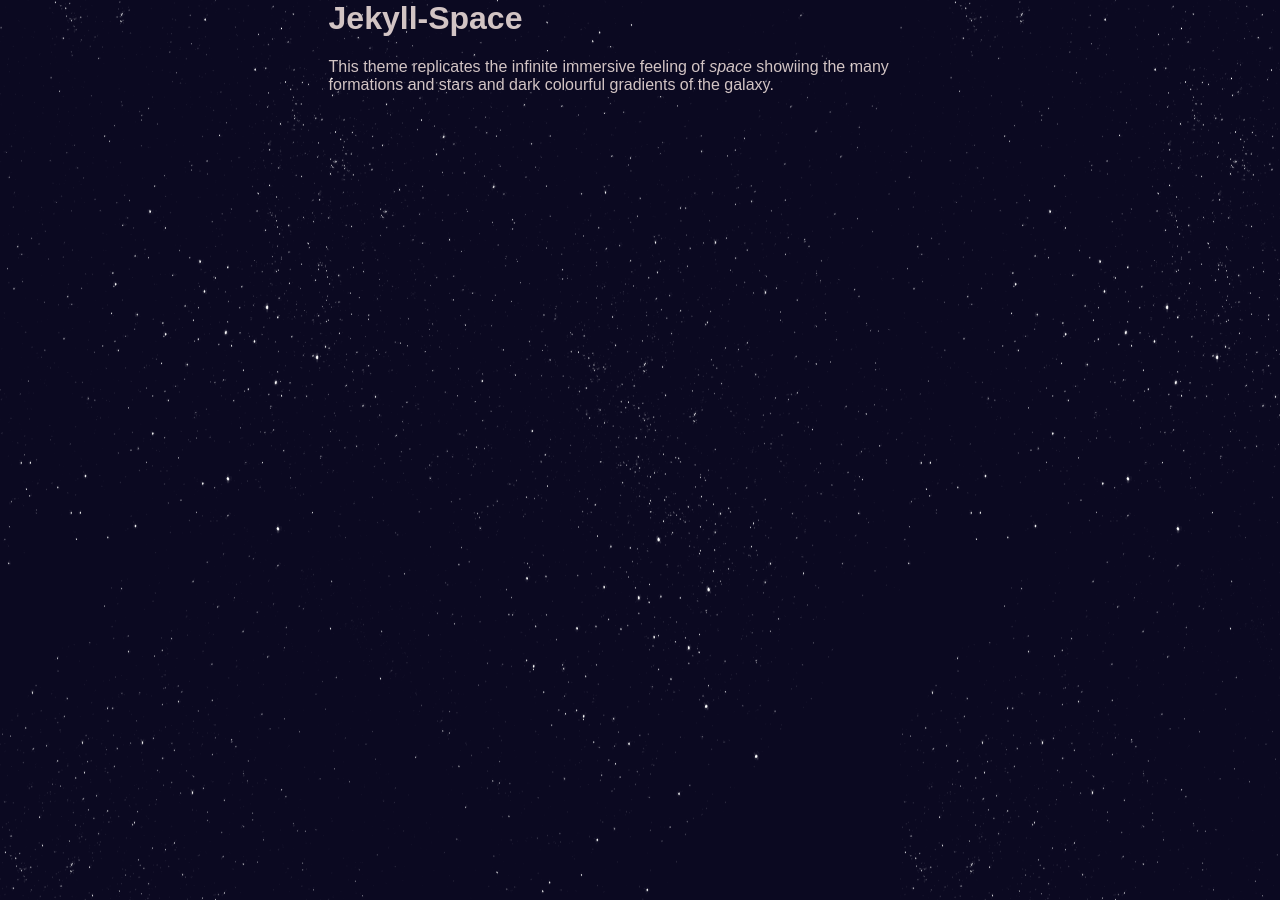
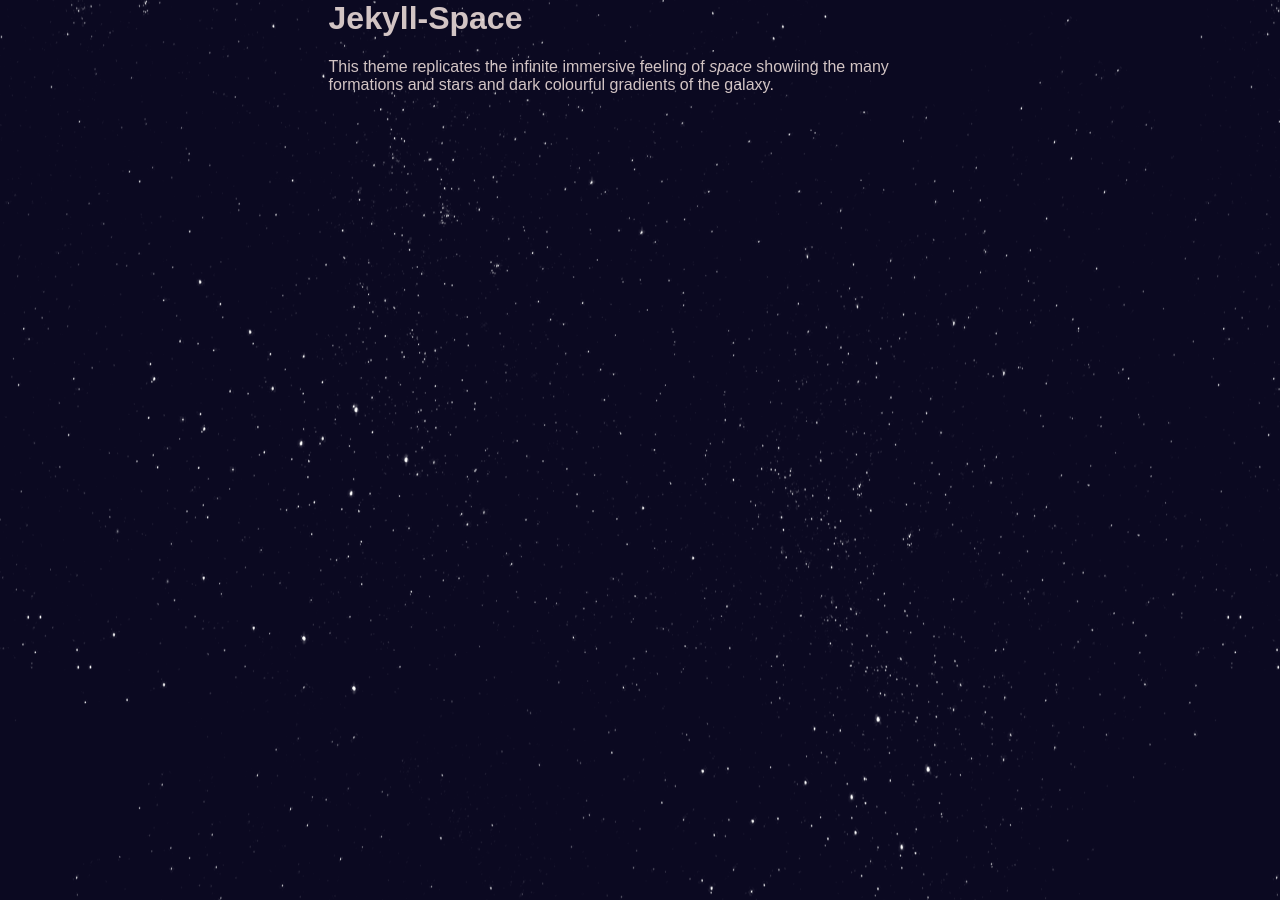
Before and after one commit to tacocatCLAUS/jekyll-space, a Jekyll site: the page built from index.md, in a window 1280 px wide. Built offline with Jekyll 4.4.1, drawn with Linux system fonts in a browser that asks for light colours.

Commit message:
Update base.scss

```diff
--- a/_sass/base.scss
+++ b/_sass/base.scss
@@ -16,6 +16,6 @@ body {
         url('/assets/stars.png'),
         url('/assets/stars.png');
     background-repeat: repeat, repeat;
-    background-size: 900px 900px, 900px 900px;
+    background-size: 1200px 1200px, 1200px 1200px;
     background-position: 0 0, 50px 50px;
 }
```
